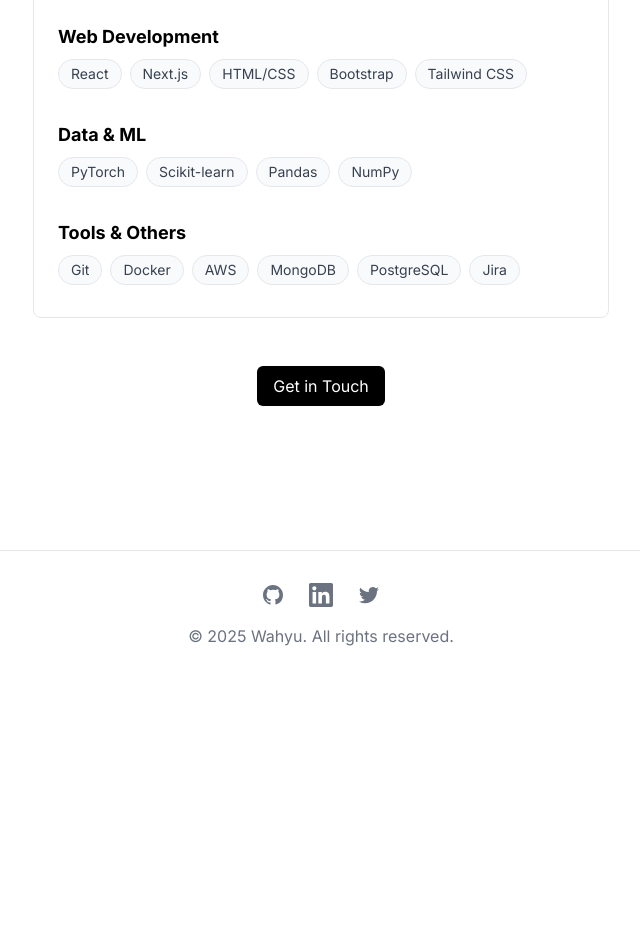
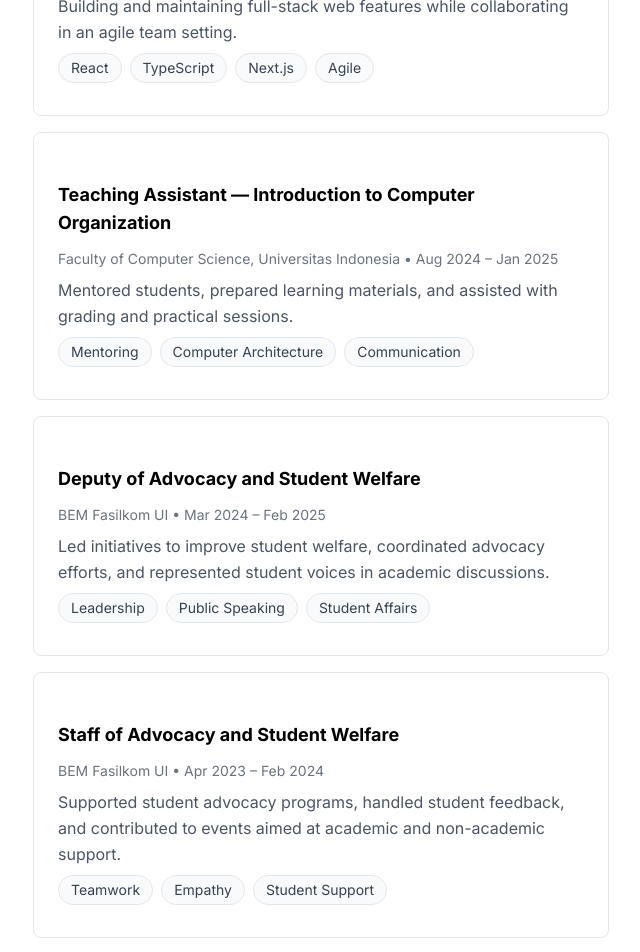
Before and after one commit to wahyuhiddayat/wahyuht, a Next.js app: page /about in a window 1280 px wide. Shown: the part 1160-2112 px from the top of the page, without its empty margins (319-959 px from the left). Before the commit the page ends 1857 px from the top, so only its background shows below. Built offline with nearby package versions, Linux system fonts and the light colour scheme.

Commit message:
feat(about): add Experience section with related tests

```diff
--- a/src/app/about/page.tsx
+++ b/src/app/about/page.tsx
@@ -40,6 +40,63 @@ export default function About() {
               <SkillTag>Data Structures</SkillTag>
               <SkillTag>AI/ML</SkillTag>
               <SkillTag>Software Engineering</SkillTag>
+            </div>
+          </div>
+        </div>
+
+        <div className="mb-12">
+          <h2 className="text-2xl font-semibold mb-4 text-center">Experience</h2>
+
+          <div className="rounded-lg p-6 border border-gray-200 dark:border-gray-700 mb-4">
+            <h3 className="font-bold text-lg">Software Engineer Intern</h3>
+            <p className="text-gray-500 text-sm mb-2">Sokratech • Feb 2025 – Present</p>
+            <p className="text-gray-600 dark:text-gray-300 mb-2">
+              Building and maintaining full-stack web features while collaborating in an agile team setting.
+            </p>
+            <div className="flex flex-wrap">
+              <SkillTag>React</SkillTag>
+              <SkillTag>TypeScript</SkillTag>
+              <SkillTag>Next.js</SkillTag>
+              <SkillTag>Agile</SkillTag>
+            </div>
+          </div>
+
+          <div className="rounded-lg p-6 border border-gray-200 dark:border-gray-700 mb-4">
+            <h3 className="font-bold text-lg">Teaching Assistant — Introduction to Computer Organization</h3>
+            <p className="text-gray-500 text-sm mb-2">Faculty of Computer Science, Universitas Indonesia • Aug 2024 – Jan 2025</p>
+            <p className="text-gray-600 dark:text-gray-300 mb-2">
+              Mentored students, prepared learning materials, and assisted with grading and practical sessions.
+            </p>
+            <div className="flex flex-wrap">
+              <SkillTag>Mentoring</SkillTag>
+              <SkillTag>Computer Architecture</SkillTag>
+              <SkillTag>Communication</SkillTag>
+            </div>
+          </div>
+
+          <div className="rounded-lg p-6 border border-gray-200 dark:border-gray-700 mb-4">
+            <h3 className="font-bold text-lg">Deputy of Advocacy and Student Welfare</h3>
+            <p className="text-gray-500 text-sm mb-2">BEM Fasilkom UI • Mar 2024 – Feb 2025</p>
+            <p className="text-gray-600 dark:text-gray-300 mb-2">
+              Led initiatives to improve student welfare, coordinated advocacy efforts, and represented student voices in academic discussions.
+            </p>
+            <div className="flex flex-wrap">
+              <SkillTag>Leadership</SkillTag>
+              <SkillTag>Public Speaking</SkillTag>
+              <SkillTag>Student Affairs</SkillTag>
+            </div>
+          </div>
+
+          <div className="rounded-lg p-6 border border-gray-200 dark:border-gray-700">
+            <h3 className="font-bold text-lg">Staff of Advocacy and Student Welfare</h3>
+            <p className="text-gray-500 text-sm mb-2">BEM Fasilkom UI • Apr 2023 – Feb 2024</p>
+            <p className="text-gray-600 dark:text-gray-300 mb-2">
+              Supported student advocacy programs, handled student feedback, and contributed to events aimed at academic and non-academic support.
+            </p>
+            <div className="flex flex-wrap">
+              <SkillTag>Teamwork</SkillTag>
+              <SkillTag>Empathy</SkillTag>
+              <SkillTag>Student Support</SkillTag>
             </div>
           </div>
         </div>
```
Also changed, not shown: 1 other file (tests, documents, lock files or other folders).
